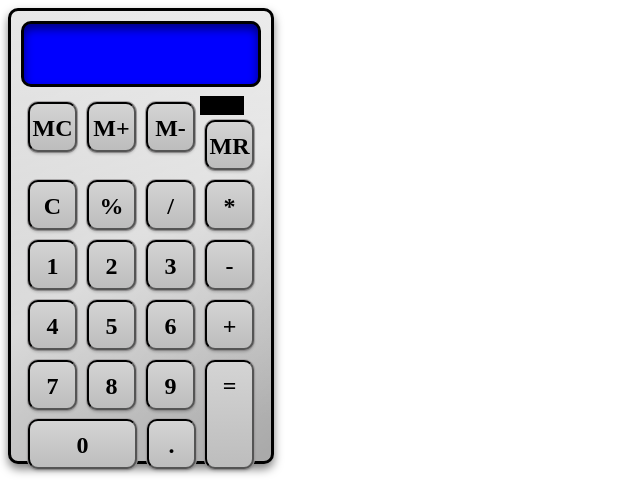
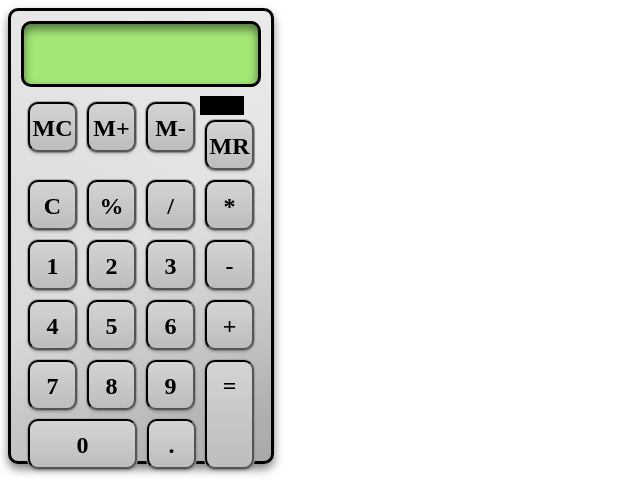
Before and after one commit to erikmoldovan/moldyworks_lab, a PHP site: page /calculator.html in a window 1280 px wide. Shown: the top 504 px of the page, without its empty margins (0-640 px from the left). Run offline with PHP 8.4, Linux system fonts and the light colour scheme; some libraries are stand-ins or nearby versions.

Commit message:
Dummy push

```diff
--- a/Experiments/calculator/css/calculator.css
+++ b/Experiments/calculator/css/calculator.css
@@ -26,7 +26,7 @@
     border-radius: 10px;
     height: 60px;
     margin: 10px;
-    background-color: blue;/*#A2E876;*/
+    background-color: #A2E876;
     -moz-box-shadow: 0px 5px 10px 0px rgba(0,0,0,0.5) inset;
     -webkit-box-shadow: 0px 5px 10px 0px rgba(0,0,0,0.5) inset;
     box-shadow: 0px 5px 10px 0px rgba(0,0,0,0.5) inset;
```
